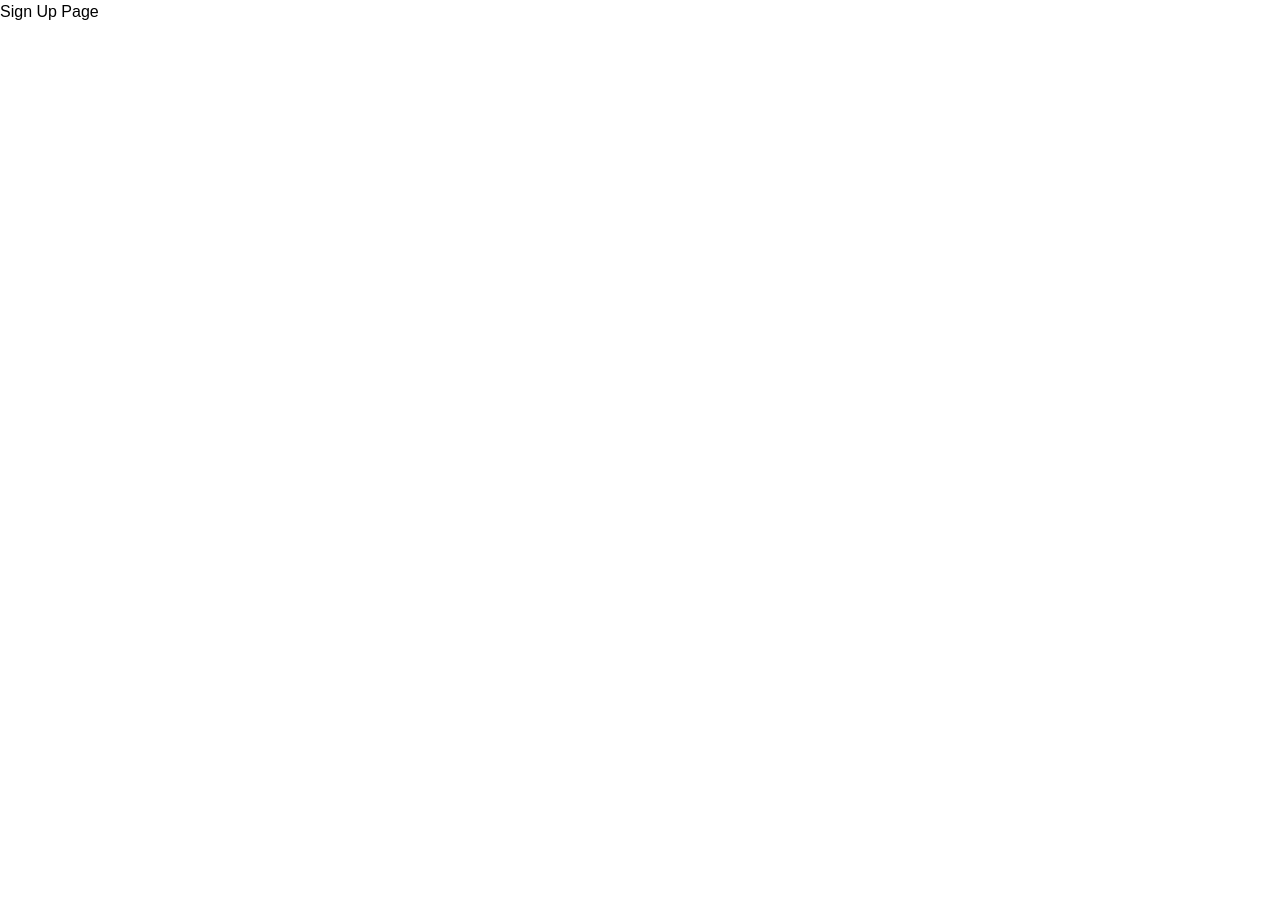
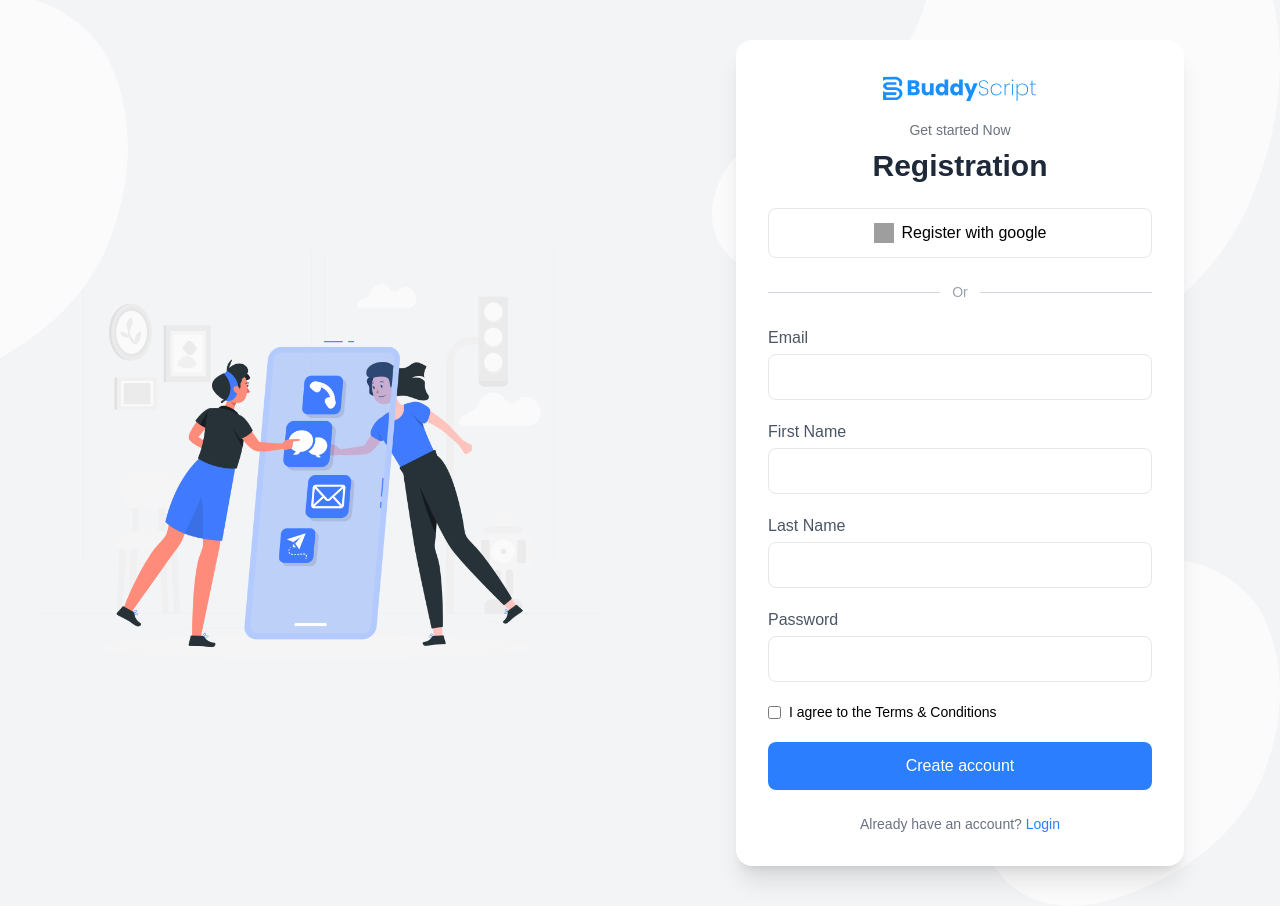
Before and after one commit to naimsheikh8020/Appfiylab-Job-task, a React (Vite) app in the folder Frontend/: page /signup in a window 1280 px wide. Before the commit the page ends 800 px from the top, so only its background shows below. Built offline with nearby package versions, Linux system fonts and the light colour scheme; grey boxes are pictures that could not be loaded.

Commit message:
sign up page done

```diff
--- a/Frontend/src/Page/Login.tsx
+++ b/Frontend/src/Page/Login.tsx
@@ -7,34 +7,34 @@
 
 const Login = () => {
   return (
-    <div className="relative min-h-screen bg-gray-100 overflow-hidden flex">
+    <div className="relative min-h-screen bg-gray-100 overflow-hidden flex flex-col lg:flex-row">
 
       {/* BACKGROUND SHAPES */}
       <img
         src={topLeftShape}
-        className="absolute top-0 left-0 w-30  pointer-events-none"
+        className="absolute top-0 left-0 w-24 sm:w-32 pointer-events-none"
       />
       <img
         src={topRightShape}
-        className="absolute top-0 right-0  pointer-events-none"
+        className="absolute top-0 right-0 w-32 sm:w-40 pointer-events-none"
       />
       <img
         src={bottomRightShape}
-        className="absolute bottom-0 right-100  pointer-events-none"
+        className="absolute bottom-0 right-0 w-40 sm:w-52 pointer-events-none"
       />
 
-      {/* LEFT SIDE (CENTERED ILLUSTRATION) */}
-      <div className="hidden lg:flex lg:w-1/2 h-screen items-center justify-center">
+      {/* LEFT SIDE */}
+      <div className="hidden lg:flex lg:w-1/2 items-center justify-center p-10">
         <img
           src={loginBackground}
           alt="illustration"
-          className="max-w-[70%] h-auto "
+          className="w-full max-w-lg h-auto"
         />
       </div>
 
-      {/* RIGHT SIDE (FORM) */}
-      <div className="flex w-full lg:w-1/2 items-center justify-center px-4 z-10">
-        <div className="w-full max-w-md bg-white rounded-2xl shadow-xl p-8 lg:ml-[-80px]">
+      {/* RIGHT SIDE */}
+      <div className="flex w-full lg:w-1/2 items-center justify-center px-4 py-10 z-10">
+        <div className="w-full max-w-md bg-white rounded-2xl shadow-xl p-6 sm:p-8">
 
           {/* LOGO */}
           <div className="flex justify-center mb-4">
@@ -45,7 +45,7 @@
           <p className="text-center text-gray-500 text-sm">
             Welcome back
           </p>
-          <h2 className="text-center text-3xl font-semibold mb-6 text-gray-800 mt-2">
+          <h2 className="text-center text-2xl sm:text-3xl font-semibold mb-6 text-gray-800 mt-2">
             Login to your account
           </h2>
 
@@ -66,50 +66,45 @@
           </div>
 
           {/* FORM */}
-          <form className="space-y-6">
+          <form className="space-y-5">
             <div>
-              <label className="text-lg text-gray-600">Email</label>
+              <label className="text-sm sm:text-base text-gray-600">Email</label>
               <input
                 type="email"
-
-                className="w-full border border-gray-200 rounded-lg px-4 py-3 mt-1 focus:outline-none focus:ring-1 focus:ring-blue-500"
+                className="w-full border border-gray-200 rounded-lg px-4 py-2.5 mt-1 focus:outline-none focus:ring-1 focus:ring-blue-500"
               />
             </div>
 
             <div>
-              <label className="text-lg text-gray-600">Password</label>
+              <label className="text-sm sm:text-base text-gray-600">Password</label>
               <input
                 type="password"
-                className="w-full border border-gray-200 rounded-lg px-4 py-3 mt-1 focus:outline-none focus:ring-1 focus:ring-blue-500"
+                className="w-full border border-gray-200 rounded-lg px-4 py-2.5 mt-1 focus:outline-none focus:ring-1 focus:ring-blue-500"
               />
             </div>
 
-            {/* REMEMBER + FORGOT */}
+            {/* REMEMBER */}
             <div className="flex items-center justify-between text-sm">
-              <label className="flex items-center gap-2 text-base">
-                <input type="radio" className="accent-blue-600" />
+              <label className="flex items-center gap-2">
+                <input type="checkbox" className="accent-blue-600" />
                 Remember me
               </label>
-              <button
-                type="button"
-                className="text-blue-500 hover:underline text-base"
-              >
+              <button className="text-blue-500 hover:underline">
                 Forgot password?
               </button>
             </div>
 
-            {/* LOGIN BUTTON */}
-            <button className="w-full bg-blue-500 text-white py-3 rounded-lg hover:bg-blue-700 transition cursor-pointer">
+            {/* BUTTON */}
+            <button className="w-full bg-blue-500 text-white py-3 rounded-lg hover:bg-blue-700 transition">
               Login now
             </button>
           </form>
 
+          {/* FOOTER */}
           <p className="text-center text-sm text-gray-500 mt-6">
             Dont have an account?{" "}
-            <Link to="/signup">
-              <span className="text-blue-500 cursor-pointer hover:underline">
-                Create New Account
-              </span>
+            <Link to="/signup" className="text-blue-500 hover:underline">
+              Create New Account
             </Link>
           </p>
         </div>
--- a/Frontend/src/Page/SignUp.tsx
+++ b/Frontend/src/Page/SignUp.tsx
@@ -1,10 +1,131 @@
+import { Link } from "react-router";
+import registrationBackground from "../assets/registration.png";
+import logo from "../assets/logo.svg";
+import topLeftShape from "../assets/shape1.svg";
+import topRightShape from "../assets/shape2.svg";
+import bottomRightShape from "../assets/shape3.svg";
 
 const SignUp = () => {
   return (
-    <div>
-      <h1>Sign Up Page</h1>
+    <div className="relative min-h-screen bg-gray-100 overflow-hidden flex flex-col lg:flex-row">
+
+      {/* BACKGROUND SHAPES */}
+      <img
+        src={topLeftShape}
+        className="absolute top-0 left-0 w-24 sm:w-32 pointer-events-none"
+      />
+      <img
+        src={topRightShape}
+        className="absolute top-0 right-0  pointer-events-none"
+      />
+      <img
+        src={bottomRightShape}
+        className="absolute bottom-0 right-0 w-90 pointer-events-none"
+      />
+
+      {/* LEFT SIDE */}
+      <div className="hidden lg:flex lg:w-1/2 items-center justify-center p-10">
+        <img
+          src={registrationBackground}
+          alt="illustration"
+          className="w-full  h-auto"
+        />
+      </div>
+
+      {/* RIGHT SIDE */}
+      <div className="flex w-full lg:w-1/2 items-center justify-center px-4 py-10 z-10">
+        <div className="w-full max-w-md bg-white rounded-2xl shadow-xl p-6 sm:p-8">
+
+          {/* LOGO */}
+          <div className="flex justify-center mb-4">
+            <img src={logo} alt="logo" className="h-8" />
+          </div>
+
+          {/* TITLE */}
+          <p className="text-center text-gray-500 text-sm">
+            Get started Now
+          </p>
+          <h2 className="text-center text-2xl sm:text-3xl font-semibold mb-6 text-gray-800 mt-2">
+            Registration
+          </h2>
+
+          {/* GOOGLE BUTTON */}
+          <button className="w-full border border-gray-200 rounded-lg py-3 flex items-center justify-center gap-2 mb-4 hover:bg-gray-50 transition">
+            <img
+              src="https://www.svgrepo.com/show/475656/google-color.svg"
+              className="w-5 h-5"
+            />
+            Register with google
+          </button>
+
+          {/* DIVIDER */}
+          <div className="flex items-center my-6">
+            <div className="flex-1 h-px bg-gray-300"></div>
+            <span className="px-3 text-gray-400 text-sm">Or</span>
+            <div className="flex-1 h-px bg-gray-300"></div>
+          </div>
+
+          {/* FORM */}
+          <form className="space-y-5">
+            <div>
+              <label className="text-sm sm:text-base text-gray-600">Email</label>
+              <input
+                type="email"
+                className="w-full border border-gray-200 rounded-lg px-4 py-2.5 mt-1 focus:outline-none focus:ring-1 focus:ring-blue-500"
+              />
+            </div>
+
+            <div>
+              <label className="text-sm sm:text-base text-gray-600">First Name</label>
+              <input
+                type="text"
+                className="w-full border border-gray-200 rounded-lg px-4 py-2.5 mt-1 focus:outline-none focus:ring-1 focus:ring-blue-500"
+              />
+            </div>
+            <div>
+              <label className="text-sm sm:text-base text-gray-600">Last Name</label>
+              <input
+                type="text"
+                className="w-full border border-gray-200 rounded-lg px-4 py-2.5 mt-1 focus:outline-none focus:ring-1 focus:ring-blue-500"
+              />
+            </div>
+
+            <div>
+              <label className="text-sm sm:text-base text-gray-600">Password</label>
+              <input
+                type="password"
+                className="w-full border border-gray-200 rounded-lg px-4 py-2.5 mt-1 focus:outline-none focus:ring-1 focus:ring-blue-500"
+              />
+            </div>
+
+
+
+            {/* TERMS */}
+            <div className="flex items-center gap-2 text-sm">
+              <input type="checkbox" className="accent-blue-600" />
+              <span>
+                I agree to the Terms & Conditions
+
+              </span>
+            </div>
+
+            {/* BUTTON */}
+            <button className="w-full bg-blue-500 text-white py-3 rounded-lg hover:bg-blue-700 transition">
+              Create account
+            </button>
+          </form>
+
+          {/* FOOTER */}
+          <p className="text-center text-sm text-gray-500 mt-6">
+            Already have an account?{" "}
+            <Link to="/login" className="text-blue-500 hover:underline">
+              Login
+            </Link>
+          </p>
+        </div>
+      </div>
     </div>
-  )
-}
+  );
+};
 
-export default SignUp
+export default SignUp;
--- a/Frontend/src/Routes/Routes.tsx
+++ b/Frontend/src/Routes/Routes.tsx
@@ -1,4 +1,4 @@
-import { Navigate, Route, Routes  } from "react-router"
+import { Route, Routes  } from "react-router"
 import Feed from "../Page/Feed"
 import Login from "../Page/Login"
 import SignUp from "../Page/SignUp"
```
